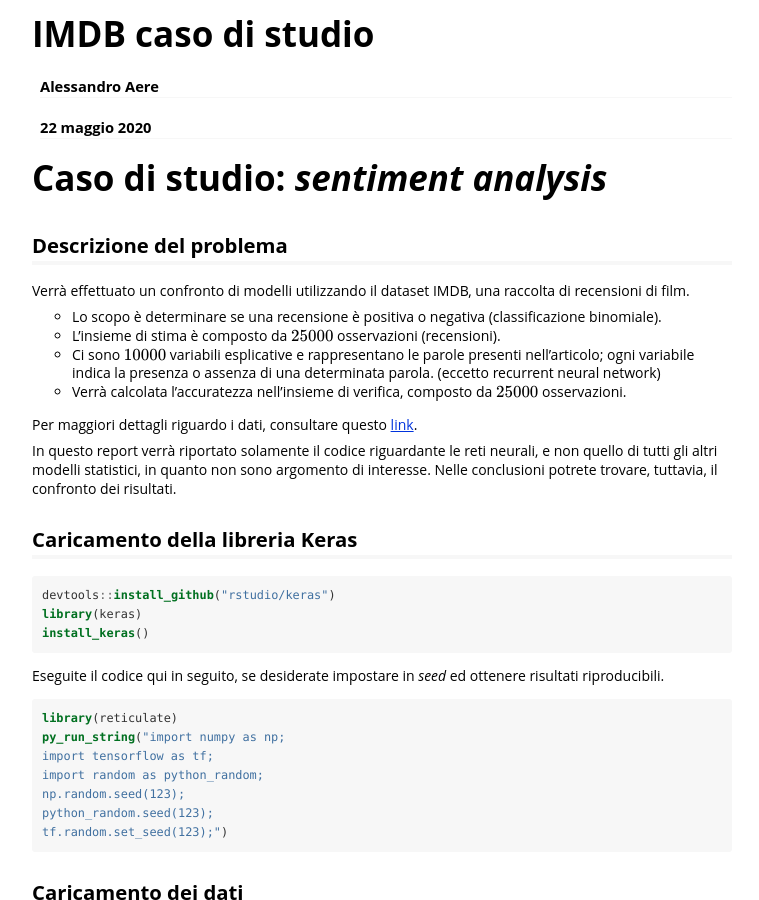
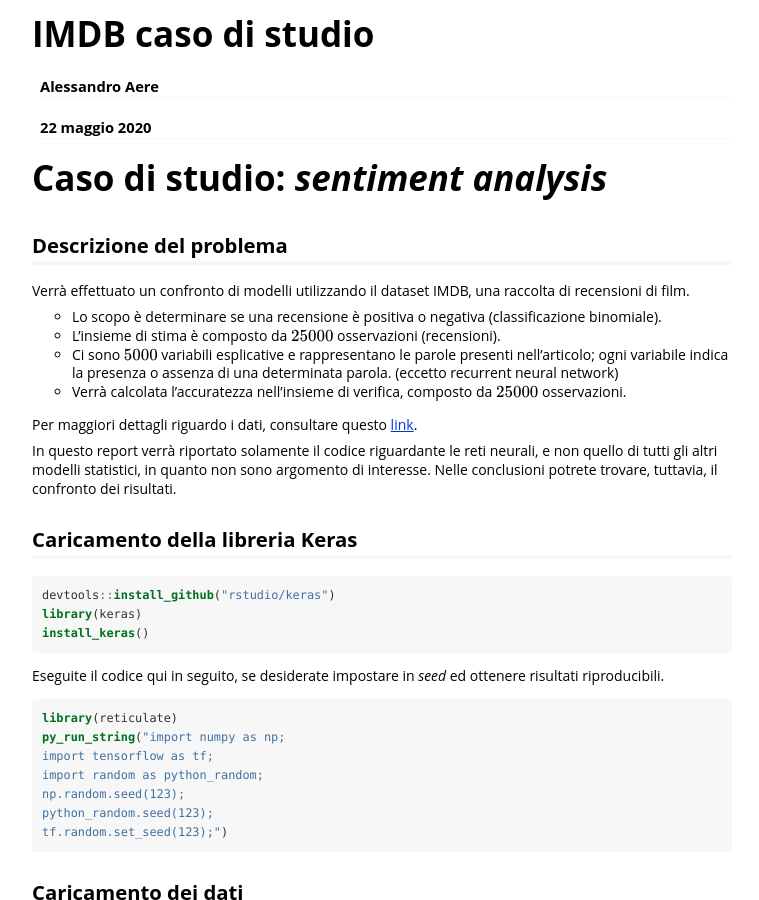
Before and after one commit to alessandroaere/alessandroaere.github.io, a Jekyll site: the page assets/notebooks/IMDB_caso_studio.html, which Jekyll copies as it is, in a window 1280 px wide and 900 px high. Shown: the whole window, without its empty margins (258-1017 px from the left). Built offline with Jekyll 4.4.1, drawn with Linux system fonts in a browser that asks for light colours; formulas are drawn with MathJax 3.

Commit message:
Change 10000 to 5000 variables

```diff
--- a/assets/notebooks/IMDB_caso_studio.html
+++ b/assets/notebooks/IMDB_caso_studio.html
@@ -312,7 +312,7 @@ code > span.er { color: #a61717; background-color: #e3d2d2; }
 <ul>
 <li>Lo scopo è determinare se una recensione è positiva o negativa (classificazione binomiale).</li>
 <li>L’insieme di stima è composto da <span class="math inline">\(25 000\)</span> osservazioni (recensioni).</li>
-<li>Ci sono <span class="math inline">\(10 000\)</span> variabili esplicative e rappresentano le parole presenti nell’articolo; ogni variabile indica la presenza o assenza di una determinata parola. (eccetto recurrent neural network)</li>
+<li>Ci sono <span class="math inline">\(5 000\)</span> variabili esplicative e rappresentano le parole presenti nell’articolo; ogni variabile indica la presenza o assenza di una determinata parola. (eccetto recurrent neural network)</li>
 <li>Verrà calcolata l’accuratezza nell’insieme di verifica, composto da <span class="math inline">\(25 000\)</span> osservazioni.</li>
 </ul>
 <p>Per maggiori dettagli riguardo i dati, consultare questo <a href="https://ai.stanford.edu/~amaas/data/sentiment/">link</a>.</p>
```
